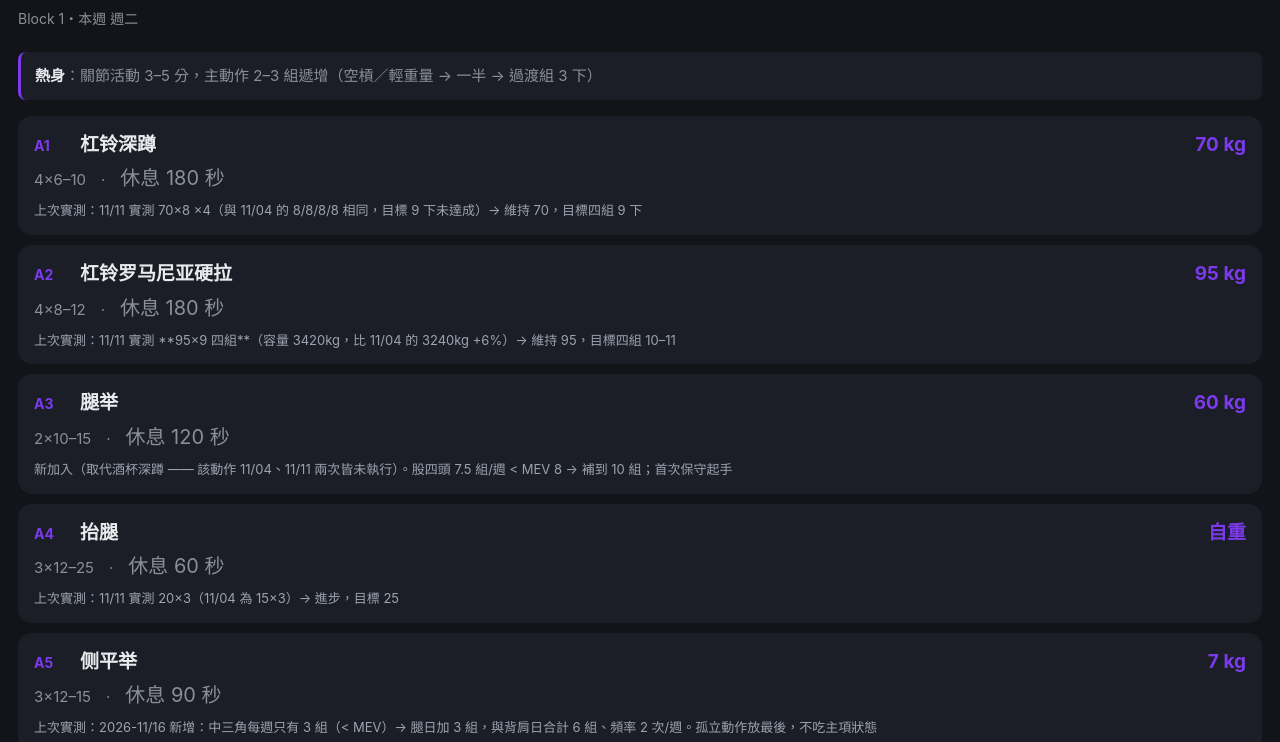
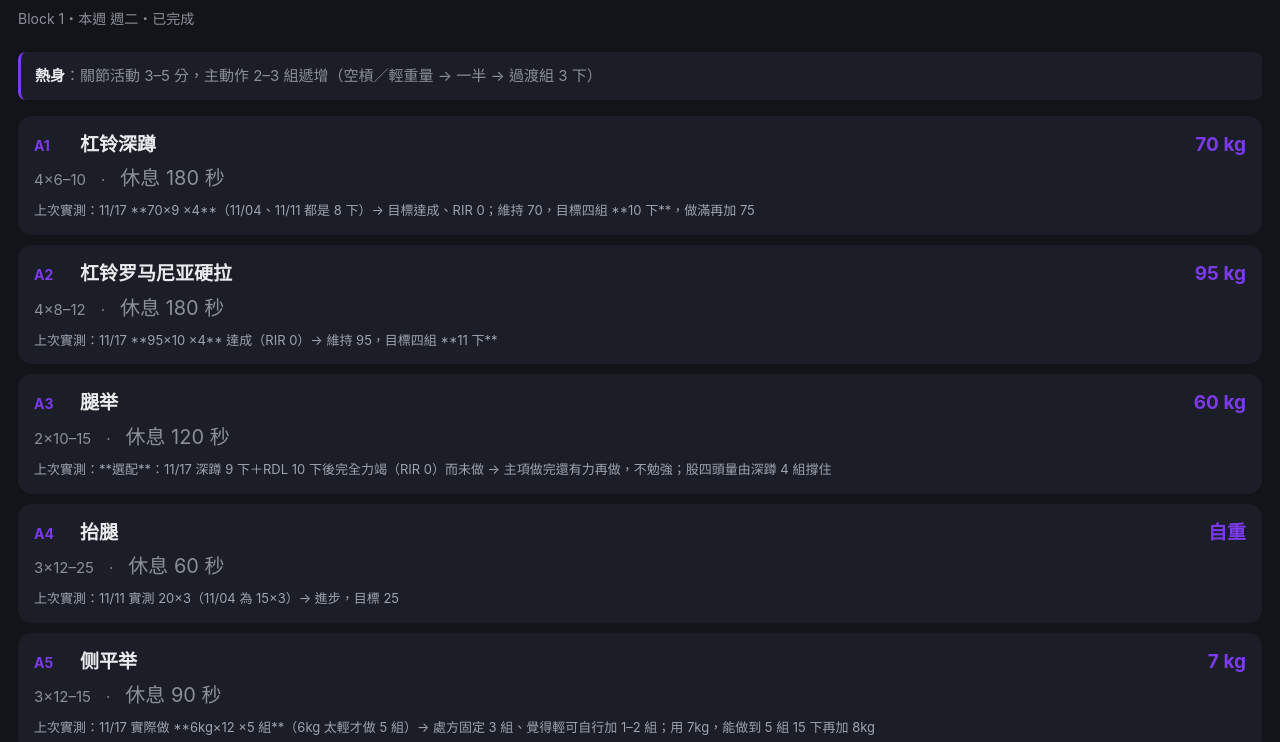
Before and after one commit to amwayfans/xiaoyao, a plain HTML site: page day/tue.html in a window 1280 px wide. Shown: the part 58-800 px from the top of the page. Drawn offline with Linux system fonts and the light colour scheme.

Commit message:
chore: 自動更新本週訓練排程 (2026-11-18)

```diff
--- a/day/tue.html
+++ b/day/tue.html
@@ -29,26 +29,26 @@
 </head>
 <body>
 <h1>週二｜腿</h1>
-<div class="sub">Block 1・本週 週二</div>
+<div class="sub">Block 1・本週 週二・已完成</div>
 <div class="tip"><b>熱身</b>：關節活動 3–5 分，主動作 2–3 組遞增（空槓／輕重量 → 一半 → 過渡組 3 下）</div>
 <div class="row">
   <div class="top"><span class="no">A1</span>
     <span class="name">杠铃深蹲</span>
     <span class="wt">70 kg</span></div>
   <div class="sr">4×6–10　·　<span class="rest">休息 180 秒</span></div>
-  <div class="why">上次實測：11/11 實測 70×8 ×4（與 11/04 的 8/8/8/8 相同，目標 9 下未達成）→ 維持 70，目標四組 9 下</div>
+  <div class="why">上次實測：11/17 **70×9 ×4**（11/04、11/11 都是 8 下）→ 目標達成、RIR 0；維持 70，目標四組 **10 下**，做滿再加 75</div>
 </div><div class="row">
   <div class="top"><span class="no">A2</span>
     <span class="name">杠铃罗马尼亚硬拉</span>
     <span class="wt">95 kg</span></div>
   <div class="sr">4×8–12　·　<span class="rest">休息 180 秒</span></div>
-  <div class="why">上次實測：11/11 實測 **95×9 四組**（容量 3420kg，比 11/04 的 3240kg +6%）→ 維持 95，目標四組 10–11</div>
+  <div class="why">上次實測：11/17 **95×10 ×4** 達成（RIR 0）→ 維持 95，目標四組 **11 下**</div>
 </div><div class="row">
   <div class="top"><span class="no">A3</span>
     <span class="name">腿举</span>
     <span class="wt">60 kg</span></div>
   <div class="sr">2×10–15　·　<span class="rest">休息 120 秒</span></div>
-  <div class="why">新加入（取代酒杯深蹲 —— 該動作 11/04、11/11 兩次皆未執行）。股四頭 7.5 組/週 &lt; MEV 8 → 補到 10 組；首次保守起手</div>
+  <div class="why">上次實測：**選配**：11/17 深蹲 9 下＋RDL 10 下後完全力竭（RIR 0）而未做 → 主項做完還有力再做，不勉強；股四頭量由深蹲 4 組撐住</div>
 </div><div class="row">
   <div class="top"><span class="no">A4</span>
     <span class="name">抬腿</span>
@@ -60,7 +60,7 @@
     <span class="name">侧平举</span>
     <span class="wt">7 kg</span></div>
   <div class="sr">3×12–15　·　<span class="rest">休息 90 秒</span></div>
-  <div class="why">上次實測：2026-11/16 新增：中三角每週只有 3 組（&lt; MEV）→ 腿日加 3 組，與背肩日合計 6 組、頻率 2 次/週。孤立動作放最後，不吃主項狀態</div>
+  <div class="why">上次實測：11/17 實際做 **6kg×12 ×5 組**（6kg 太輕才做 5 組）→ 處方固定 3 組、覺得輕可自行加 1–2 組；用 7kg，能做到 5 組 15 下再加 8kg</div>
 </div>
 <div class="tip"><b>換氣</b>：下行吸氣、上行過最吃力點吐氣；站直時換氣</div>
 <div class="tip"><b>這日 16 組</b>（不含熱身）。<b>組間休息已標在各動作旁</b>：大重量複合 180 秒、上半身複合 120–150 秒、孤立 90 秒、核心與行走 60 秒。熱身組一律 60 秒。</div>
--- a/week.json
+++ b/week.json
@@ -1,10 +1,10 @@
 {
  "week": "2026-W47",
  "block": 1,
- "updated": "2026-11-17T20:03:55+08:00",
+ "updated": "2026-11-18T00:05:59+08:00",
  "mon": "休息",
  "mon_url": "https://amwayfans.github.io/xiaoyao/day/mon.html",
- "tue": "腿",
+ "tue": "✓腿",
  "tue_url": "https://amwayfans.github.io/xiaoyao/day/tue.html",
  "wed": "休息",
  "wed_url": "https://amwayfans.github.io/xiaoyao/day/wed.html",
```
